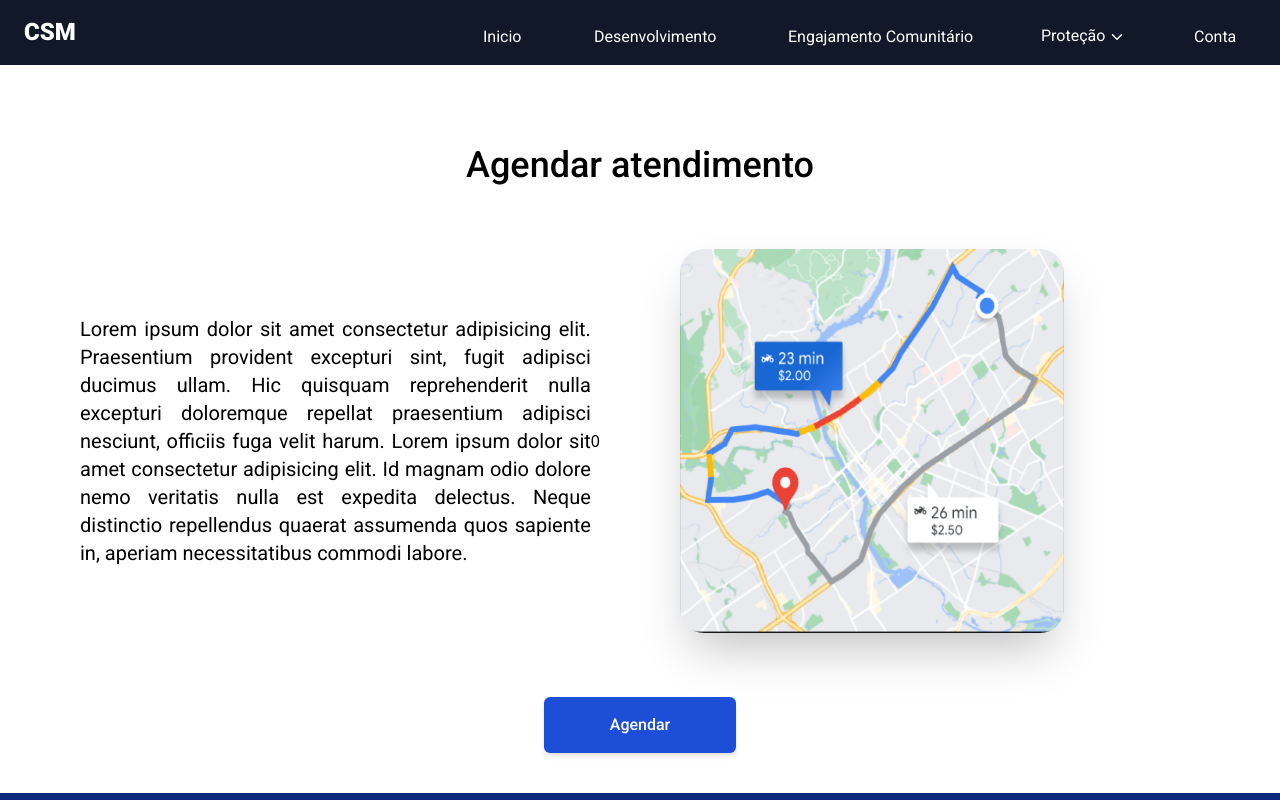
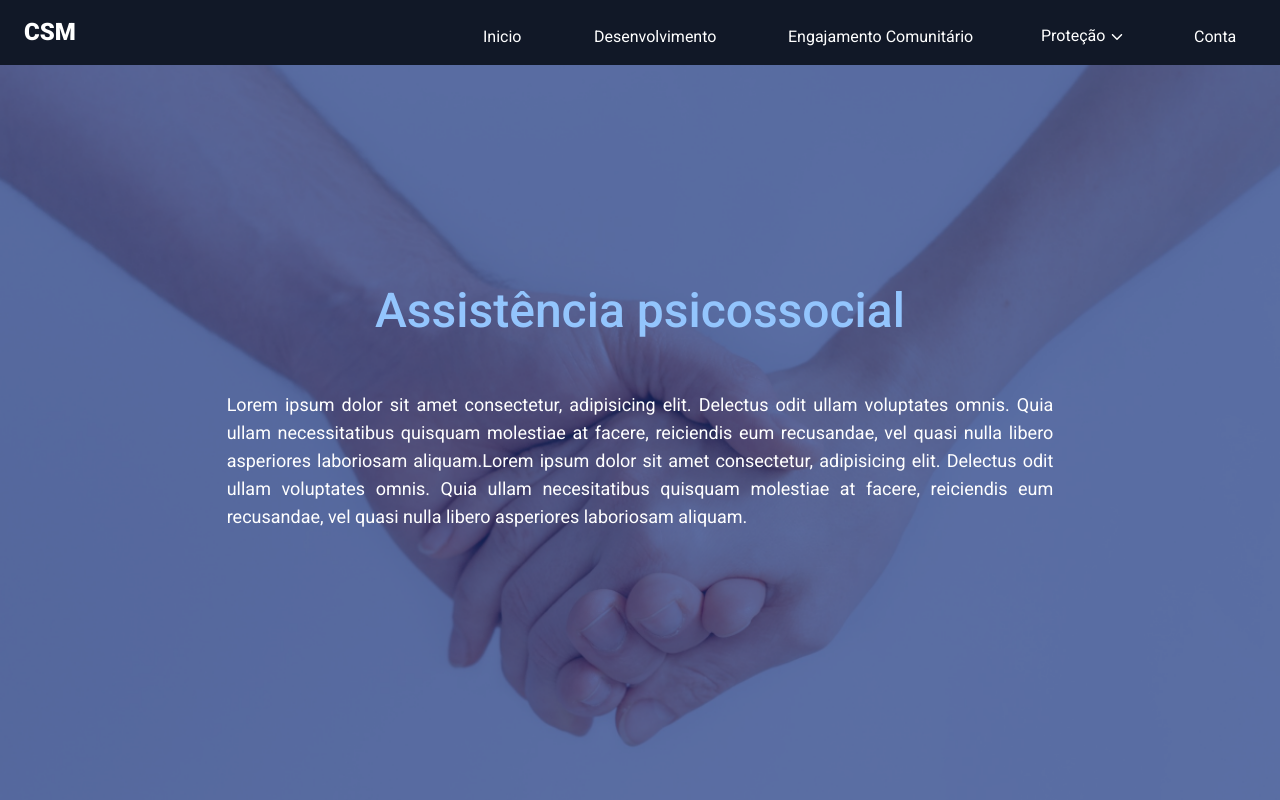
Before and after one commit to Awi-24/CSM_Front-End, a React (Vite) app in the folder front/: page /psicossocial in a window 1280 px wide. Shown: the top 800 px of the page. Built offline with nearby package versions, Linux system fonts and the light colour scheme.

Commit message:
Psicossocial 1.0

```diff
--- a/front/src/components/Navbar.tsx
+++ b/front/src/components/Navbar.tsx
@@ -44,7 +44,7 @@ function Navbar() {
                   <Link to="/juridico" className="block px-6 py-2 hover:bg-blue-300 rounded-t-xl rounded-b-none">Juridica</Link>
                 </li>
                 <li>
-                  <Link to="/psico-social" className="block px-6 py-2 hover:bg-blue-300 rounded-b-xl">Psicosocial</Link>
+                  <Link to="/psicossocial" className="block px-6 py-2 hover:bg-blue-300 rounded-b-xl">Psicosocial</Link>
                 </li>
               </ul>
             )}
--- a/front/src/pages/psicossocial/psicossocial.tsx
+++ b/front/src/pages/psicossocial/psicossocial.tsx
@@ -11,6 +11,44 @@ function psicossocial() {
 
     return (
       <>
+       <div className="flex flex-row w-screen h-screen justify-center align-middle items-center py-10 md:py-10 xs:px-1 md:px-5  bg-psicossocial bg-center bg-cover bg-fixed">
+          <div className="text-center w-5/6 md:w-4/6 max-w-4xl ">
+            <h1 className="pb-14 font-roboto font-medium text-blue-300 text-4xl md:text-5xl md:text-center">
+              Assistência psicossocial
+            </h1>
+
+            <p className="font-roboto text-lg max-w-4xl font-normal text-justify md:pb-28 pb-44  text-white">
+              Lorem ipsum dolor sit amet consectetur, adipisicing elit. Delectus
+              odit ullam voluptates omnis. Quia ullam necessitatibus quisquam
+              molestiae at facere, reiciendis eum recusandae, vel quasi nulla
+              libero asperiores laboriosam aliquam.Lorem ipsum dolor sit amet
+              consectetur, adipisicing elit. Delectus odit ullam voluptates
+              omnis. Quia ullam necesitatibus quisquam molestiae at facere,
+              reiciendis eum recusandae, vel quasi nulla libero asperiores
+              laboriosam aliquam.
+            </p>
+          </div>
+        </div>
+
+        <div className="inferior">
+          <div>
+              <p className="flex flex-col text-white text-center font-roboto text-2xl font-medium md:pt-20 sm:pt-14 xs:pt-8">Trabalhos</p>
+              <p className="text-justify text-white py-8 xs:px-8 sm:px-12 md:px-36">Lorem ipsum dolor sit amet consectetur adipisicing elit. Placeat necessitatibus nulla dolorum, libero ullam eum cumque odio facilis illo exercitationem fugit repellendus incidunt, laboriosam, adipisci ex magni est. Deleniti, ullam?
+                Lorem ipsum dolor sit, amet consectetur adipisicing elit. Dolorem autem delectus voluptatem libero asperiores dolor veritatis, ratione nulla maxime sapiente! Eaque praesentium optio sint quae ipsam? Reprehenderit assumenda ipsam distinctio!
+                Lorem ipsum, dolor sit amet consectetur adipisicing elit. Porro tempora molestiae ad, fuga nam repellat velit minus inventore repudiandae harum ipsum ea! Excepturi praesentium sed laudantium eligendi doloremque! Cumque, quo.
+                Lorem ipsum dolor sit amet consectetur adipisicing elit. Ad maxime nobis eos nostrum inventore quos eaque sit, voluptatibus debitis quidem culpa suscipit quo consectetur animi doloremque voluptates, laudantium autem cupiditate.
+              </p>
+          </div>
+          <div className="flex flex-col">
+            <div className="px-32">
+
+              </div>
+          </div>
+          <div>
+
+          </div>
+
+        </div>
 
         <div className="bg-white py-10">
           <p className="text-4xl font-medium font-roboto text-center pt-10">Agendar atendimento</p>
@@ -34,25 +72,6 @@ function psicossocial() {
             />
           </div>
         </div>
-        <div className="inferior">
-          <div>
-              <p className="flex flex-col text-white text-center font-roboto text-2xl font-medium md:pt-20 sm:pt-14 xs:pt-8">Trabalhos</p>
-              <p className="text-justify text-white py-8 xs:px-8 sm:px-12 md:px-36">Lorem ipsum dolor sit amet consectetur adipisicing elit. Placeat necessitatibus nulla dolorum, libero ullam eum cumque odio facilis illo exercitationem fugit repellendus incidunt, laboriosam, adipisci ex magni est. Deleniti, ullam?
-                Lorem ipsum dolor sit, amet consectetur adipisicing elit. Dolorem autem delectus voluptatem libero asperiores dolor veritatis, ratione nulla maxime sapiente! Eaque praesentium optio sint quae ipsam? Reprehenderit assumenda ipsam distinctio!
-                Lorem ipsum, dolor sit amet consectetur adipisicing elit. Porro tempora molestiae ad, fuga nam repellat velit minus inventore repudiandae harum ipsum ea! Excepturi praesentium sed laudantium eligendi doloremque! Cumque, quo.
-                Lorem ipsum dolor sit amet consectetur adipisicing elit. Ad maxime nobis eos nostrum inventore quos eaque sit, voluptatibus debitis quidem culpa suscipit quo consectetur animi doloremque voluptates, laudantium autem cupiditate.
-              </p>
-          </div>
-          <div className="flex flex-col">
-            <div className="px-32">
-
-              </div>
-          </div>
-          <div>
-
-          </div>
-
-        </div>
       </>
     );
   }
--- a/front/tailwind.config.js
+++ b/front/tailwind.config.js
@@ -24,7 +24,7 @@ export default {
         'bg-aulas': "url('./image-aulas.png')",
         'pattern': "url('./y-so-serious-white.png')",
         'login': "url('./Login.jpg')",
-
+        'psicossocial' : "url('./src/img/psicossocial.png')",
       },
       colors: {
       },
```
Also changed, not shown: front/src/img/psicossocial.png (added).
